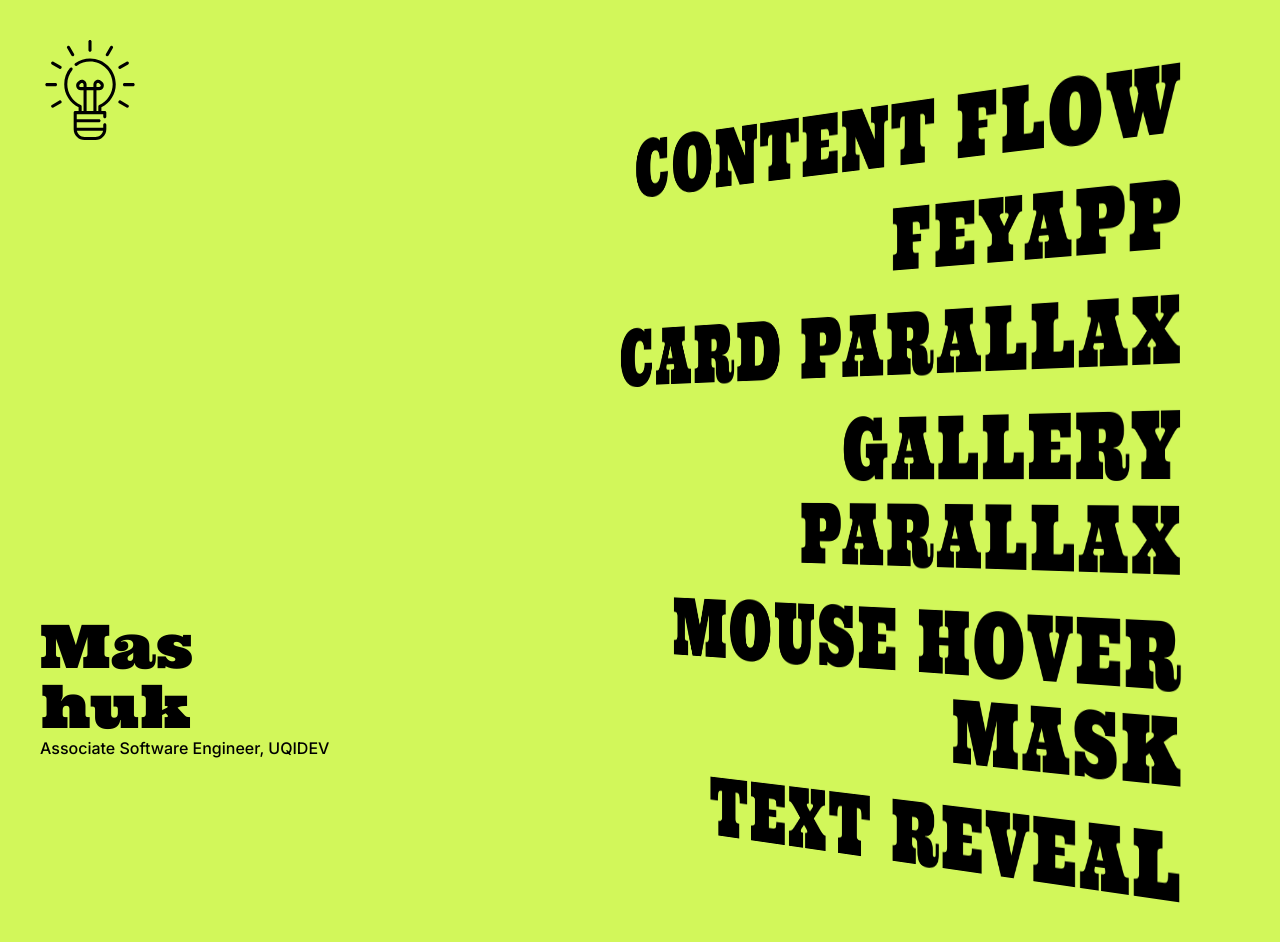
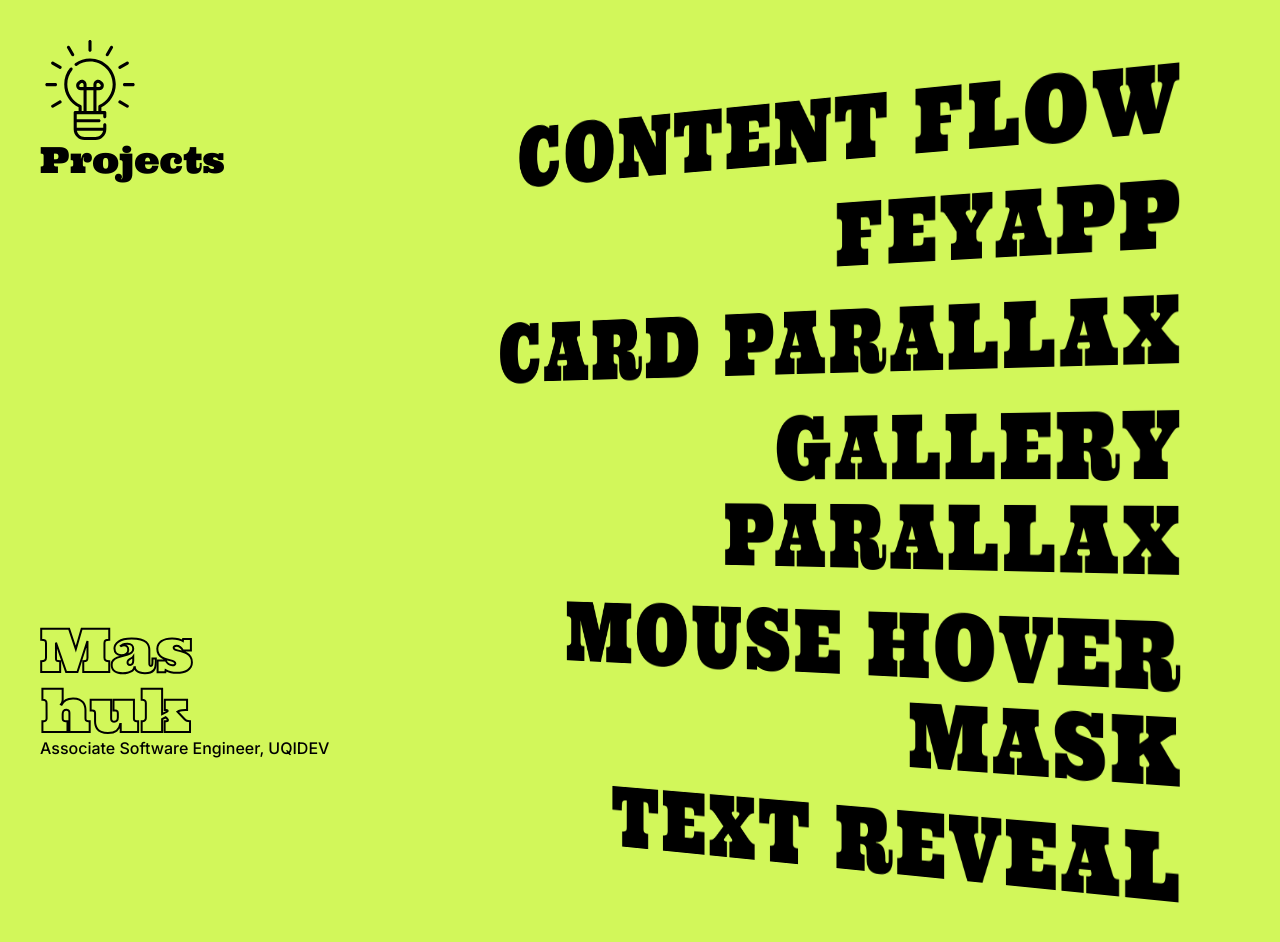
Before and after one commit to mashuk-tamim/project-showcase-vanholtz-clone, a Next.js app: page / in a window 1280 px wide. Shown: the top 942 px of the page. Built offline with nearby package versions, Linux system fonts and the light colour scheme.

Commit message:
design updated

```diff
--- a/app/page.tsx
+++ b/app/page.tsx
@@ -15,8 +15,17 @@
 	};
 	return (
 		<main className="bg-[#d2f75a] relative">
-			<div className="text-start absolute top-10 left-10">
+			<div className="text-start absolute top-10 left-10 items-center gap-5">
+				<div className="">
 					<Svg></Svg>
+				</div>
+				<div>
+					<p
+						className={`${ultra.className} text-4xl font-black text-black`}
+					>
+						Projects
+					</p>
+				</div>
 			</div>
 			<motion.div
 				className={`${ultra.className} text-8xl font-black text-black text-end tracking-wider space-y-5 py-12 px-24`}
@@ -39,14 +48,14 @@
 						animate={{
 							y: 0,
 							rotateY:
-								clickedIndex === idx && isClicked ? 0 : -45,
+								clickedIndex === idx && isClicked ? 0 : -35,
 							transition: {
 								duration: 1,
 								delay: idx * -0.05,
 							},
 						}}
 						whileHover={{
-							rotateY: -35,
+							rotateY: -10,
 							transition: {
 								duration: 0.3,
 							},
@@ -64,18 +73,18 @@
 				))}
 			</motion.div>
 			<div
-				className={`${ultra.className} text-6xl font-black text-black text-start space-y-0 fixed bottom-0 px-10 mb-10`}
+				className={`${ultra.className} text-6xl font-black text-start space-y-0 fixed bottom-5 px-10 mb-10 text-stroke text-[#d2f75a]`}
 			>
 				<p>Mas</p>
 				<p>huk</p>
+			</div>
 			<div
-					className={`${inter.className} font-medium text-base flex gap-3`}
+				className={`${inter.className} font-medium text-base flex gap-3 fixed bottom-0 px-10 mb-10 text-black`}
 			>
 				<p className="">
 					Associate Software Engineer,{" "}
 					<span className="uppercase"> Uqidev</span>
 				</p>
-				</div>
 			</div>
 		</main>
 	);
```
Lines whose indentation alone changed are shown as unchanged.
